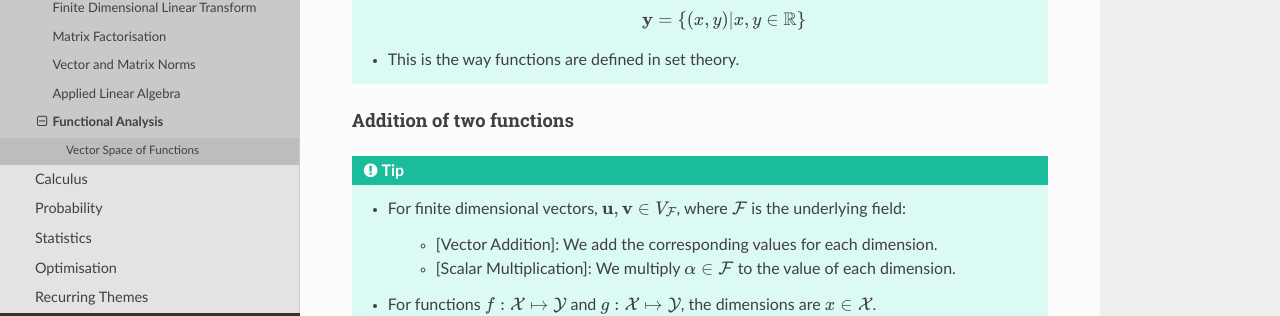
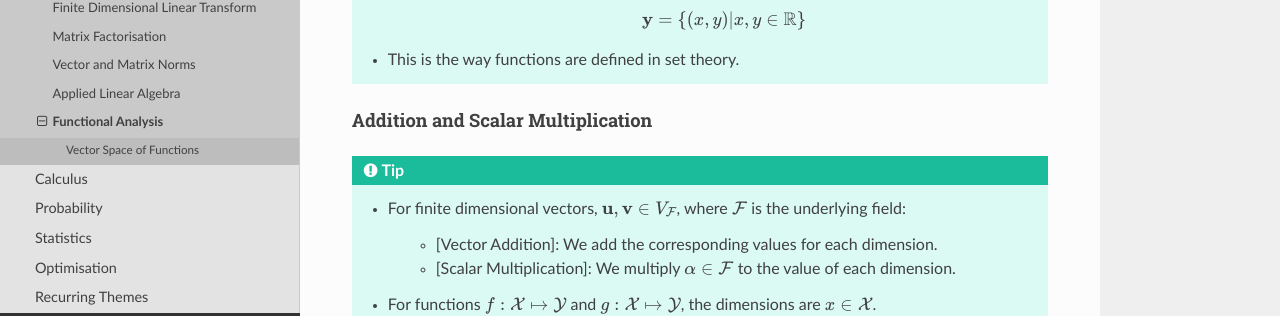
Before and after one commit to uselesstechjunks/leetcode, a Sphinx documentation site: the page built from docs/source/math/linalg/funan.rst, in a window 1280 px wide and 900 px high, scrolled down 548 px. Shown: the part 152-468 px from the top of the window. Built offline with Sphinx 7.4.7 and the Read the Docs theme 2.0.0, drawn with Linux system fonts in a browser that asks for light colours.

Commit message:
Update funan.rst

```diff
--- a/docs/source/math/linalg/funan.rst
+++ b/docs/source/math/linalg/funan.rst
@@ -22,7 +22,7 @@ Functions are vectors : Intuition
 		.. math:: \mathbf{y}=\{(x,y)|x,y\in\mathbb{R}\}
 	* This is the way functions are defined in set theory.
 
-Addition of two functions
+Addition and Scalar Multiplication
 --------------------------------------------------------------------------------
 .. tip::
 	* For finite dimensional vectors, :math:`\mathbf{u},\mathbf{v}\in V_{\mathcal{F}}`, where :math:`\mathcal{F}` is the underlying field:
```
